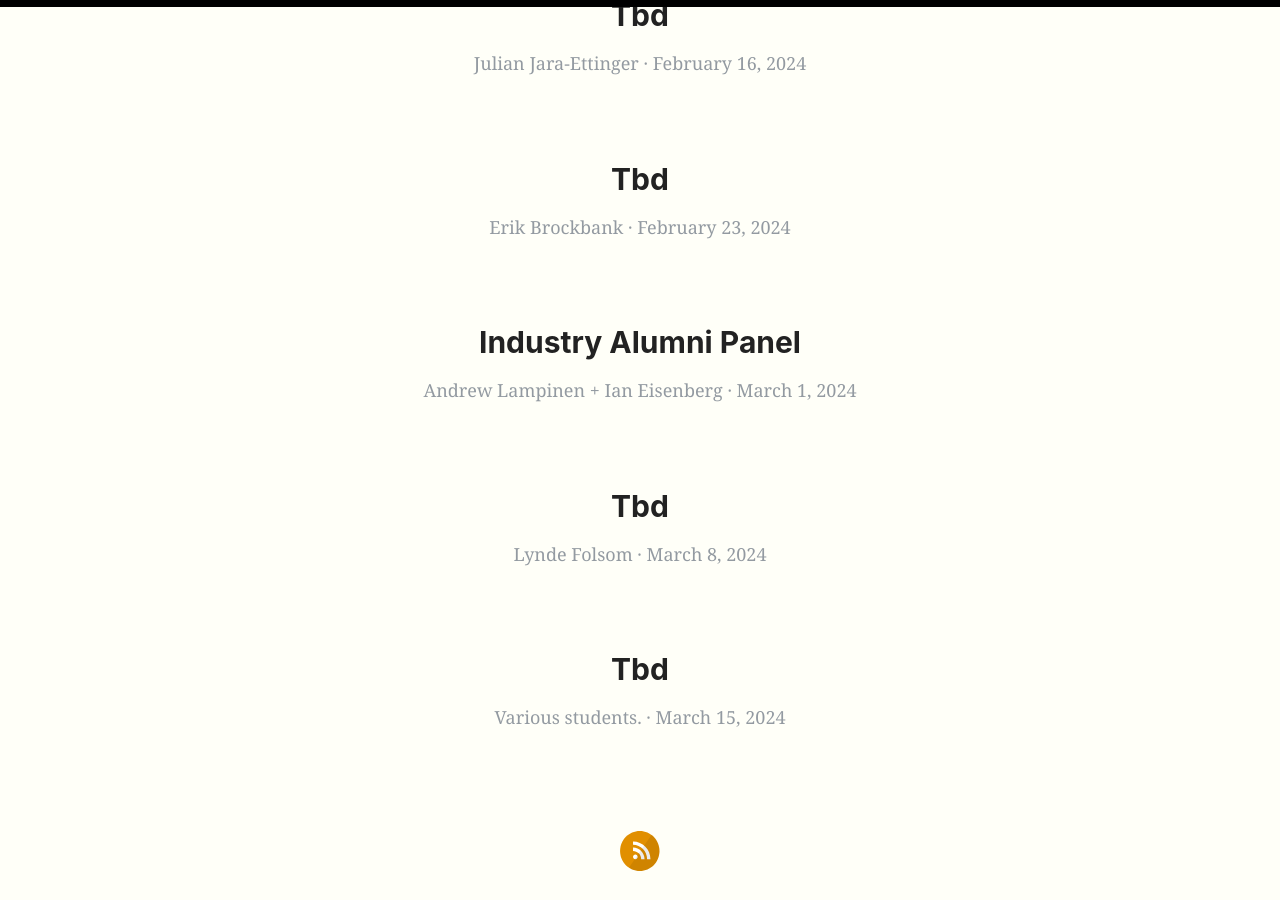
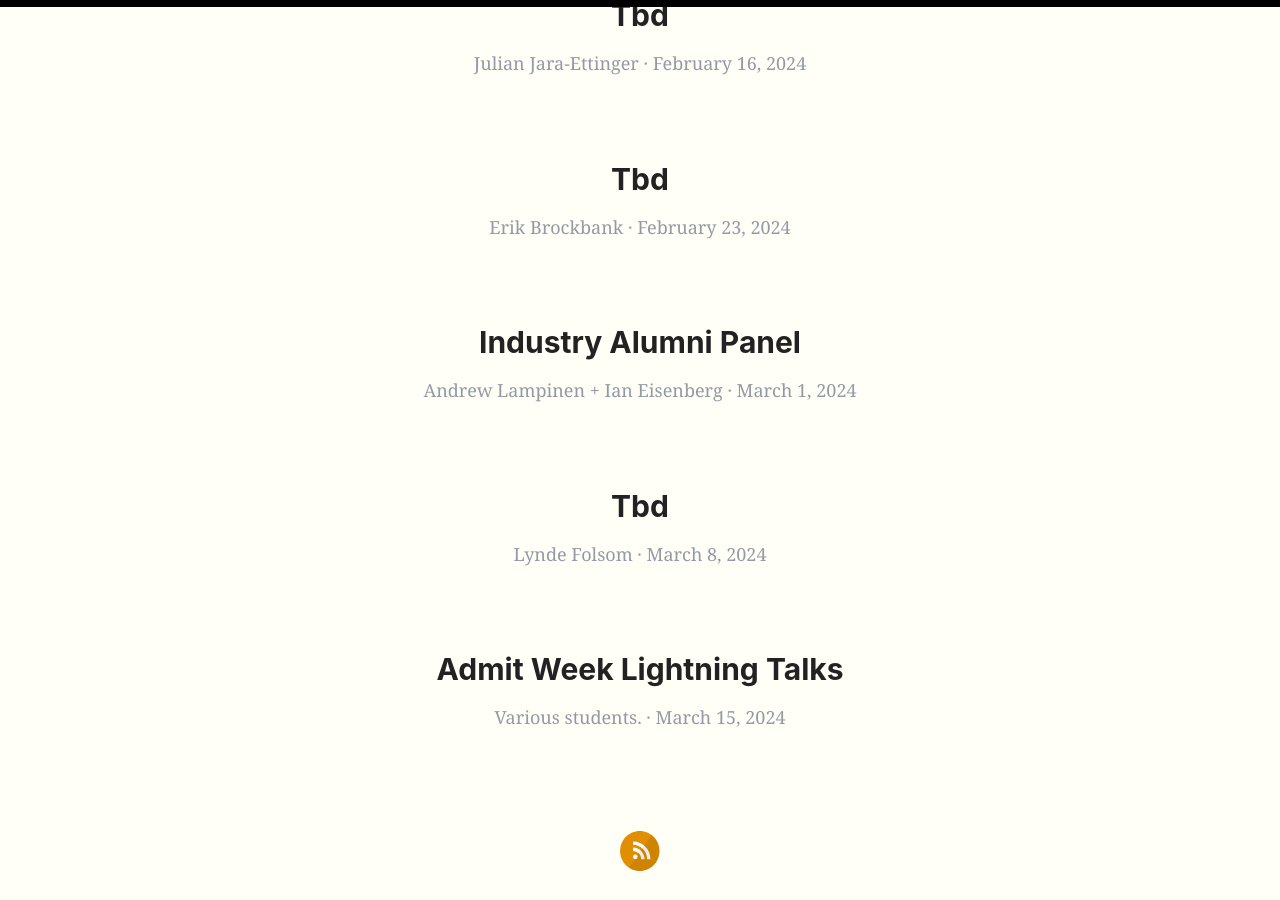
Before and after one commit to frisem/frisem.github.io, a Jekyll site: the page built from index.html, in a window 1280 px wide and 900 px high, scrolled down 1325 px. Built offline with Jekyll 4.4.1, drawn with Linux system fonts in a browser that asks for light colours; the list of posts is cut into pages by our own code.

Commit message:
a peter zhu join venture

```diff
--- a/_posts/2024-03-15-Admit-Weekend-Lightning-Talks.md
+++ b/_posts/2024-03-15-Admit-Weekend-Lightning-Talks.md
@@ -1,6 +1,6 @@
 ---
 layout: post
-title: Tbd
+title: Admit Week Lightning Talks
 speaker: Various students.
 ---
 
```
